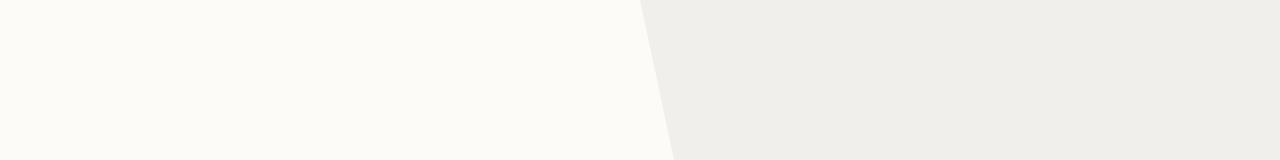
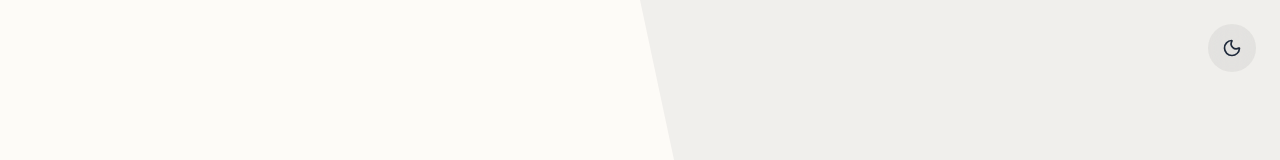
Before and after one commit to RavBogard/daniel-bogard-portfolio, a React (Vite) app: page / in a window 1280 px wide. Shown: the top 160 px of the page. Built offline with nearby package versions, Linux system fonts and the light colour scheme.

Commit message:
Implement night mode, fix image cropping, and update project links

```diff
--- a/src/App.jsx
+++ b/src/App.jsx
@@ -4,12 +4,35 @@ import Portfolio from "./components/Portfolio";
 import About from "./components/About";
 import ContactFooter from "./components/ContactFooter";
 
+import { useState, useEffect } from "react";
+import ThemeToggle from "./components/ThemeToggle";
+
 function App() {
+  const [isDarkMode, setIsDarkMode] = useState(() => {
+    // Check local storage or system preference
+    const saved = localStorage.getItem("theme");
+    if (saved) return saved === "dark";
+    return window.matchMedia("(prefers-color-scheme: dark)").matches;
+  });
+
+  useEffect(() => {
+    if (isDarkMode) {
+      document.body.classList.add("dark-mode");
+      localStorage.setItem("theme", "dark");
+    } else {
+      document.body.classList.remove("dark-mode");
+      localStorage.setItem("theme", "light");
+    }
+  }, [isDarkMode]);
+
+  const toggleTheme = () => setIsDarkMode(!isDarkMode);
+
   return (
     <main>
+      <ThemeToggle isDarkMode={isDarkMode} toggleTheme={toggleTheme} />
       <Hero />
       <SocialProof />
-      <Portfolio />
+      <Portfolio isDarkMode={isDarkMode} />
       <About />
       <ContactFooter />
     </main>
--- a/src/components/Portfolio.css
+++ b/src/components/Portfolio.css
@@ -153,6 +153,7 @@
     width: 100%;
     height: 100%;
     object-fit: cover;
+    object-position: top;
     transition: transform 0.3s ease;
 }
 
--- a/src/components/Portfolio.jsx
+++ b/src/components/Portfolio.jsx
@@ -2,7 +2,9 @@ import { motion } from "framer-motion";
 import { ExternalLink, Github } from "lucide-react";
 import "./Portfolio.css";
 import chevrutaPreview from "../assets/chevruta-screenshot.png";
+import chevrutaPreviewDark from "../assets/chevruta-screenshot-dark.png";
 import torahHeatmapPreview from "../assets/torah-heatmap-screenshot.png";
+import torahHeatmapPreviewDark from "../assets/torah-heatmap-screenshot-dark.png";
 
 const projects = [
     {
@@ -10,20 +12,22 @@ const projects = [
         description: "An AI-powered study partner for Jewish texts. Bridging ancient wisdom with modern LLM capabilities to democratize access to Torah study.",
         tags: ["React", "AI/LLM", "EdTech"],
         link: "https://chevruta.ai",
-        github: "#",
-        image: chevrutaPreview
+        github: "https://github.com/RavBogard/ChevrutAI",
+        image: chevrutaPreview,
+        imageDark: chevrutaPreviewDark
     },
     {
         title: "TorahHeatmap.org",
         description: "Visualizing the Torah for accessibility and study. A data visualization tool that maps text density and complexity across the Pentateuch.",
         tags: ["Data Viz", "D3.js", "Public API"],
         link: "https://torahheatmap.org",
-        github: "#",
-        image: torahHeatmapPreview
+        github: "https://github.com/RavBogard/TorahHeatMap",
+        image: torahHeatmapPreview,
+        imageDark: torahHeatmapPreviewDark
     }
 ];
 
-const Portfolio = () => {
+const Portfolio = ({ isDarkMode }) => {
     return (
         <section id="portfolio" className="portfolio-section">
             <div className="container">
@@ -52,7 +56,7 @@ const Portfolio = () => {
                         >
                             <div className="project-card-image">
                                 <img
-                                    src={project.image}
+                                    src={isDarkMode ? project.imageDark : project.image}
                                     alt={`${project.title} Preview`}
                                     className="project-image"
                                 />
--- /dev/null
+++ b/src/components/ThemeToggle.jsx
@@ -0,0 +1,35 @@
+import { Moon, Sun } from "lucide-react";
+import { motion } from "framer-motion";
+
+const ThemeToggle = ({ isDarkMode, toggleTheme }) => {
+    return (
+        <motion.button
+            onClick={toggleTheme}
+            className="theme-toggle"
+            whileHover={{ scale: 1.1 }}
+            whileTap={{ scale: 0.95 }}
+            aria-label="Toggle Dark Mode"
+            style={{
+                position: "fixed",
+                top: "1.5rem",
+                right: "1.5rem",
+                zIndex: 50,
+                background: isDarkMode ? "rgba(255,255,255,0.1)" : "rgba(0,0,0,0.05)",
+                border: "none",
+                borderRadius: "50%",
+                width: "3rem",
+                height: "3rem",
+                display: "flex",
+                alignItems: "center",
+                justifyContent: "center",
+                color: isDarkMode ? "#fbbf24" : "#1e293b",
+                cursor: "pointer",
+                backdropFilter: "blur(10px)"
+            }}
+        >
+            {isDarkMode ? <Sun size={20} /> : <Moon size={20} />}
+        </motion.button>
+    );
+};
+
+export default ThemeToggle;
--- a/src/index.css
+++ b/src/index.css
@@ -3,12 +3,18 @@
 
 :root {
   /* Colors - Modern Editorial Palette */
-  --color-tech-bg: #0f172a;       /* Deep Navy/Charcoal for Tech */
-  --color-tech-card: #1e293b;     /* Slightly lighter for cards */
-  --color-bio-bg: #fdfbf7;        /* Warm Paper White for Rabbi/Activist */
-  --color-bio-text: #2c2825;      /* Dark warm gray for reading */
-  --color-accent: #3b82f6;        /* Bright Blue for Tech accents */
-  --color-accent-warm: #d97706;   /* Amber/Gold for Bio accents */
+  --color-tech-bg: #0f172a;
+  /* Deep Navy/Charcoal for Tech */
+  --color-tech-card: #1e293b;
+  /* Slightly lighter for cards */
+  --color-bio-bg: #fdfbf7;
+  /* Warm Paper White for Rabbi/Activist */
+  --color-bio-text: #2c2825;
+  /* Dark warm gray for reading */
+  --color-accent: #3b82f6;
+  /* Bright Blue for Tech accents */
+  --color-accent-warm: #d97706;
+  /* Amber/Gold for Bio accents */
 
   --color-text-primary: #1e293b;
   --color-text-inverted: #f8fafc;
@@ -24,8 +30,24 @@
   --section-padding: 6rem 2rem;
 }
 
+body.dark-mode {
+  --color-tech-bg: #020617;
+  /* Even darker */
+  --color-tech-card: #0f172a;
+  --color-bio-bg: #0f172a;
+  /* Unified dark theme */
+  --color-bio-text: #f8fafc;
+  --color-text-primary: #f8fafc;
+  --color-text-inverted: #1e293b;
+  --color-text-muted: #94a3b8;
+  --color-text-muted-inverted: #64748b;
+  /* Keep accents similar but maybe adjusted for contrast if needed */
+}
+
 /* Modern Reset */
-*, *::before, *::after {
+*,
+*::before,
+*::after {
   box-sizing: border-box;
   margin: 0;
   padding: 0;
@@ -43,14 +65,24 @@ body {
 }
 
 /* Typography Utilities */
-h1, h2, h3, h4, h5, h6 {
+h1,
+h2,
+h3,
+h4,
+h5,
+h6 {
   font-family: var(--font-serif);
   font-weight: 700;
   line-height: 1.2;
 }
 
-.font-sans { font-family: var(--font-sans); }
-.font-serif { font-family: var(--font-serif); }
+.font-sans {
+  font-family: var(--font-sans);
+}
+
+.font-serif {
+  font-family: var(--font-serif);
+}
 
 /* Common Layouts */
 .container {
@@ -77,6 +109,7 @@ h1, h2, h3, h4, h5, h6 {
   background-color: var(--color-text-primary);
   color: white;
 }
+
 .btn-primary:hover {
   background-color: black;
   transform: translateY(-1px);
@@ -87,7 +120,8 @@ h1, h2, h3, h4, h5, h6 {
   border-color: var(--color-text-primary);
   color: var(--color-text-primary);
 }
+
 .btn-secondary:hover {
-  background-color: rgba(0,0,0,0.05);
+  background-color: rgba(0, 0, 0, 0.05);
   transform: translateY(-1px);
 }
```
Also changed, not shown: src/assets/chevruta-screenshot-dark.png (added), src/assets/torah-heatmap-screenshot-dark.png (added).
